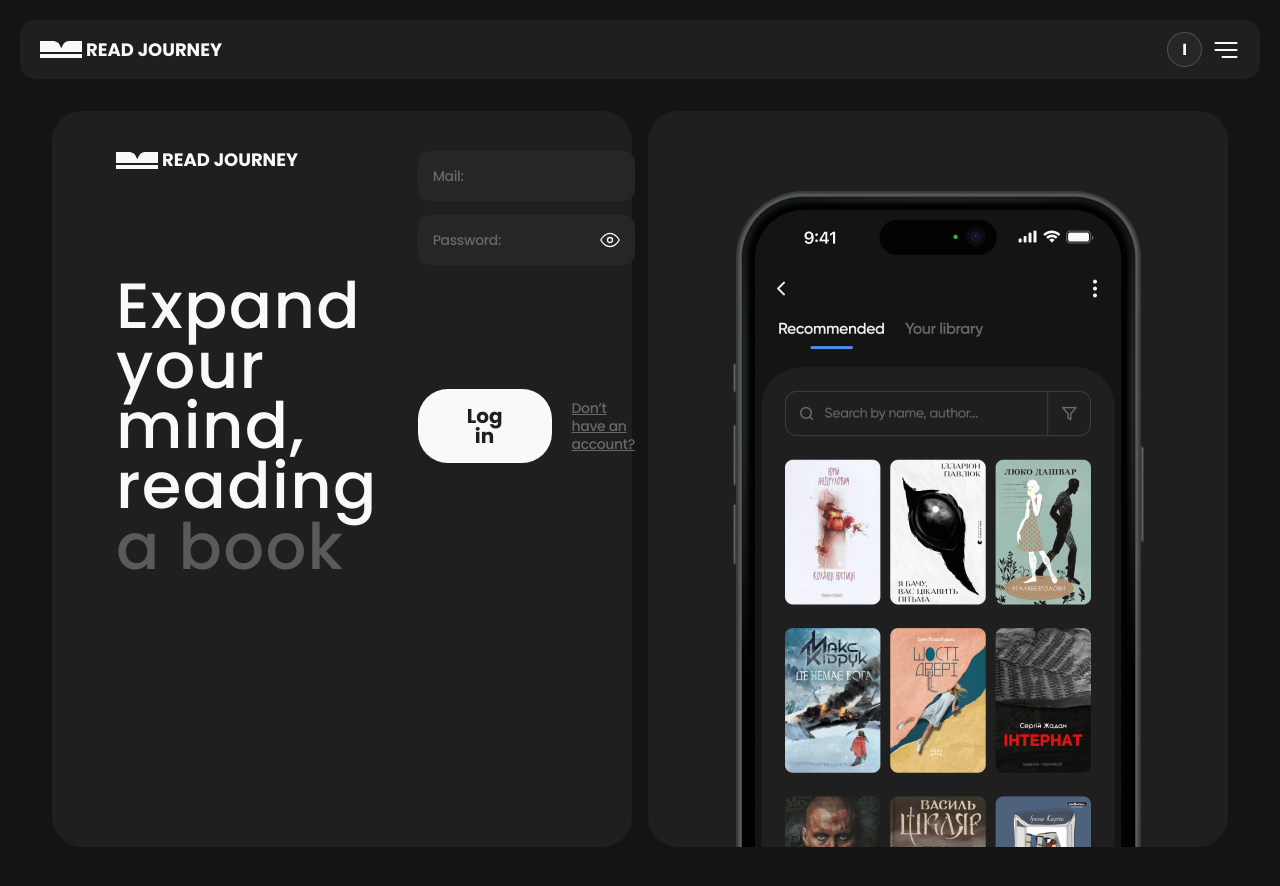
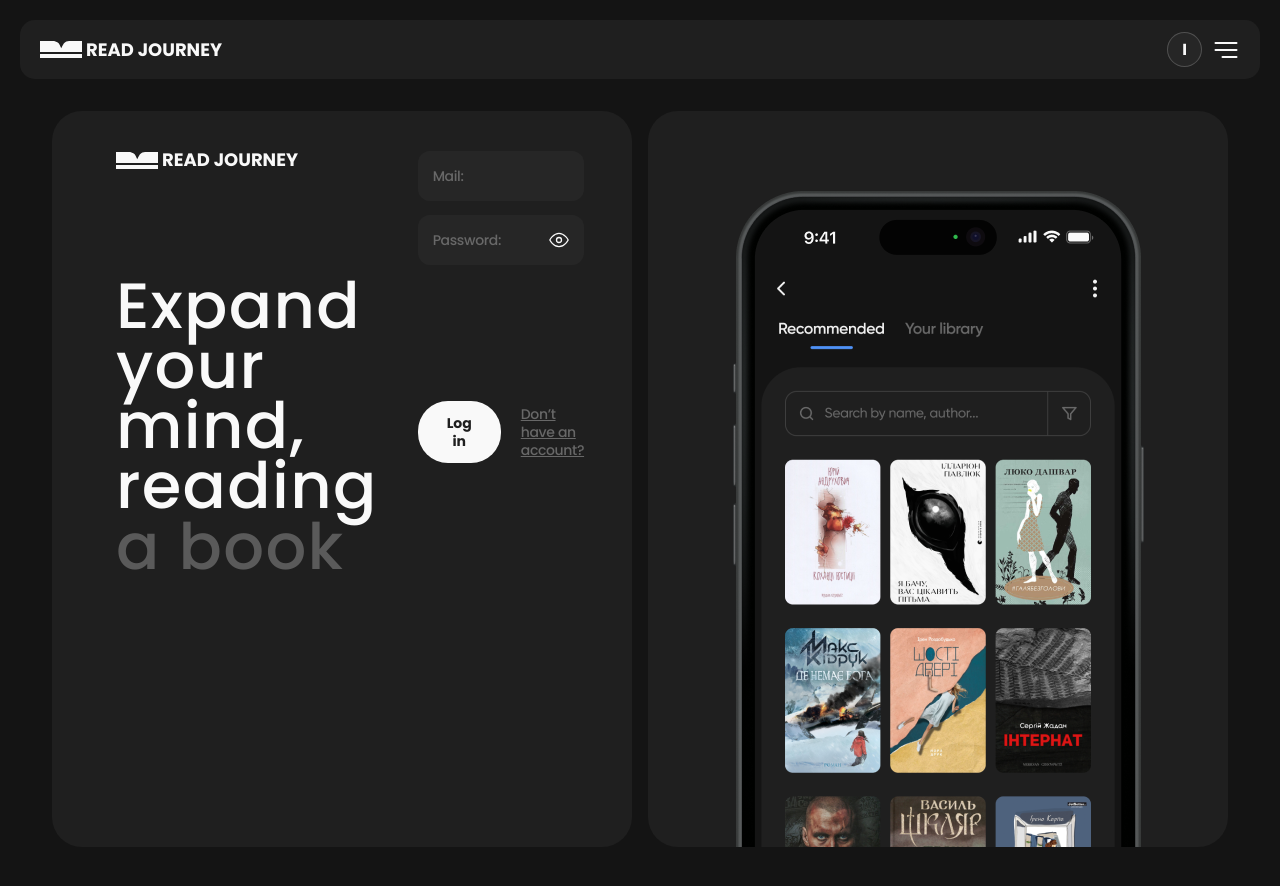
Before and after one commit to LytovchenkoOlenka/read-journey-webApp-frontend, a React (Vite) app: page /login in a window 1280 px wide. Shown: the top 886 px of the page. Built offline with nearby package versions, Linux system fonts and the light colour scheme.

Commit message:
feat(ui): Add variants and active state to Button component

```diff
--- a/src/components/Button/Button.jsx
+++ b/src/components/Button/Button.jsx
@@ -1,11 +1,32 @@
-export default function Button({ children, onClick }) {
+const variants = {
+  transparent: {
+    base: "bg-transparent text-white border-white/20",
+    hover: "hover:bg-white hover:text-charcoal hover:border-transparent",
+    active: "active:bg-white active:text-charcoal active:border-transparent",
+  },
+  white: {
+    base: "bg-white text-charcoal border-transparent",
+    hover: "hover:bg-transparent hover:text-white hover:border-white/20",
+    active: "active:bg-transparent active:text-white active:border-white/20",
+  },
+};
+
+export default function Button({
+  children,
+  onClick,
+  variant = "white",
+  className = "px-7",
+}) {
+  const variantStyles = variants[variant] || variants.white;
+
   return (
     <button
-      className="bg-white text-charcoal rounded-[30px] border border-transparent py-3 px-7 font-bold text-sm leading-[1.3] text-center
-        transition-colors duration-500 ease-in-out
-        hover:bg-transparent hover:text-white hover:border-white/20
-        active:bg-transparent active:text-white active:border-white/20
-        tablet:py-4  tablet:px-12 tablet:text-xl tablet:leading-none"
+      className={`rounded-[30px] border py-3 font-bold text-sm leading-[1.3] text-center transition-colors duration-500 ease-in-out
+        ${variantStyles.base}
+        ${variantStyles.hover}
+        ${variantStyles.active}
+        ${className}
+      `}
       onClick={onClick}
     >
       {children}
--- a/src/components/Button/SubmitButton.jsx
+++ b/src/components/Button/SubmitButton.jsx
@@ -1,11 +1,21 @@
 import { useFormStatus } from "react-dom";
 import Button from "./Button";
 
-export default function SubmitButton({ children, pendingText }) {
+export default function SubmitButton({
+  children,
+  pendingText,
+  // variant,
+  // className,
+}) {
   const { pending } = useFormStatus();
 
   return (
-    <Button type="submit" disabled={pending}>
+    <Button
+      type="submit"
+      disabled={pending}
+      // variant={variant}
+      // className={className}
+    >
       {pending ? pendingText : children}
     </Button>
   );
```
